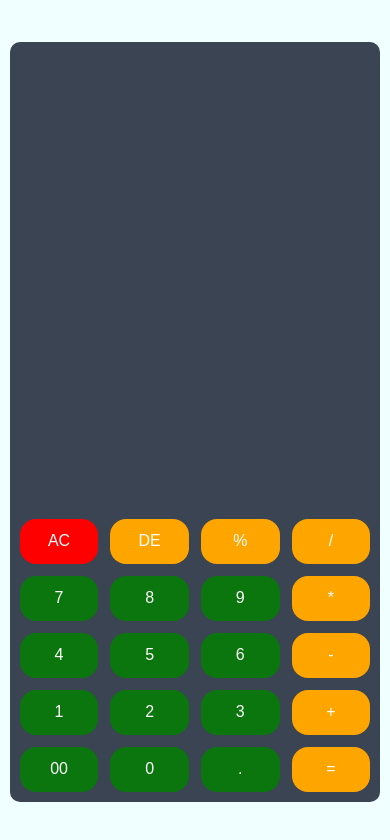
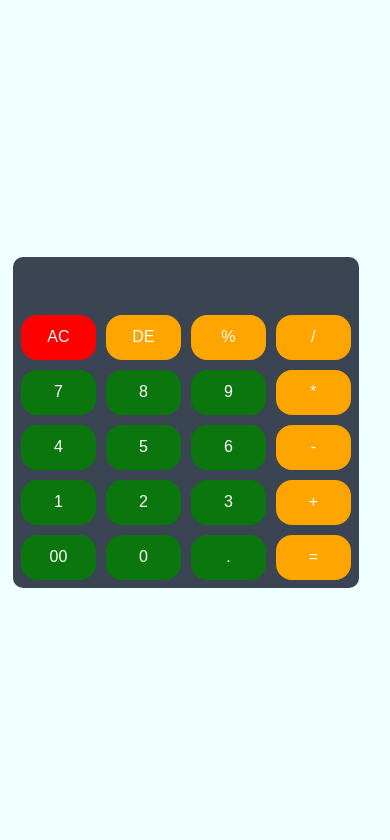
Before and after one commit to ajitcodehub/calculator, a plain HTML site: page index.html in a window 390 px wide. Drawn offline with Linux system fonts and the light colour scheme.

Commit message:
Update style.css

```diff
--- a/style.css
+++ b/style.css
@@ -75,32 +75,39 @@ body,html{
 .red{
     background-color: red;
 }
-@media (max-width: 768px) {
+/* Mobile & tablet screens */
+@media screen and (max-width: 768px) {
   .calculator {
-    width: 90vw;
-    height: 85vh;
+    width: 90%;
+    height: auto;
     padding: 12px;
   }
 
   #input_screen {
     font-size: 2rem;
+    padding: 10px;
   }
 
   .buttons {
     height: 50px;
     font-size: 1.2rem;
   }
+
+  .allbutton {
+    gap: 10px;
+  }
 }
 
-@media (max-width: 480px) {
+@media screen and (max-width: 480px) {
   .calculator {
-    width: 95vw;
-    height: 90vh;
-    padding: 10px;
+    width: 95%;
+    height: auto;
+    padding: 8px;
   }
 
   #input_screen {
     font-size: 1.6rem;
+    padding: 8px;
   }
 
   .buttons {
```
